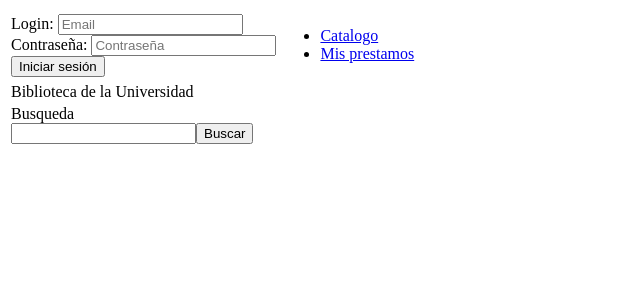
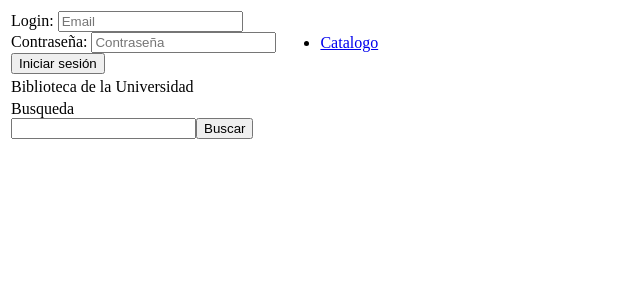
Before and after one commit to JoseEduardoGarciaAvalos/bibliotecaU, an Angular app: page / in a window 1280 px wide. Shown: the top 300 px of the page, without its empty margins (0-640 px from the left). Built offline with nearby package versions, Linux system fonts and the light colour scheme.

Commit message:
ancla 'Mis prestamos' aparece solo logueado

```diff
--- a/src/app/navbar/navbar.component.html
+++ b/src/app/navbar/navbar.component.html
@@ -2,7 +2,7 @@
     <li>
         <a [routerLink]="['/catalogo','general']">Catalogo</a>
     </li>
-    <li>
+    <li *ngIf="auth.isLogin">
         <a [routerLink]="['/catalogo','prestamo']">Mis prestamos</a>
     </li>
 </ul>
--- a/src/app/navbar/navbar.component.ts
+++ b/src/app/navbar/navbar.component.ts
@@ -1,4 +1,5 @@
 import { Component, OnInit } from '@angular/core';
+import { AuthService } from "src/app/auth.service";
 
 @Component({
   selector: 'app-navbar',
@@ -7,7 +8,9 @@ import { Component, OnInit } from '@angular/core';
 })
 export class NavbarComponent implements OnInit {
 
-  constructor() { }
+  constructor(
+    public auth: AuthService
+  ) { }
 
   ngOnInit() {
   }
```
